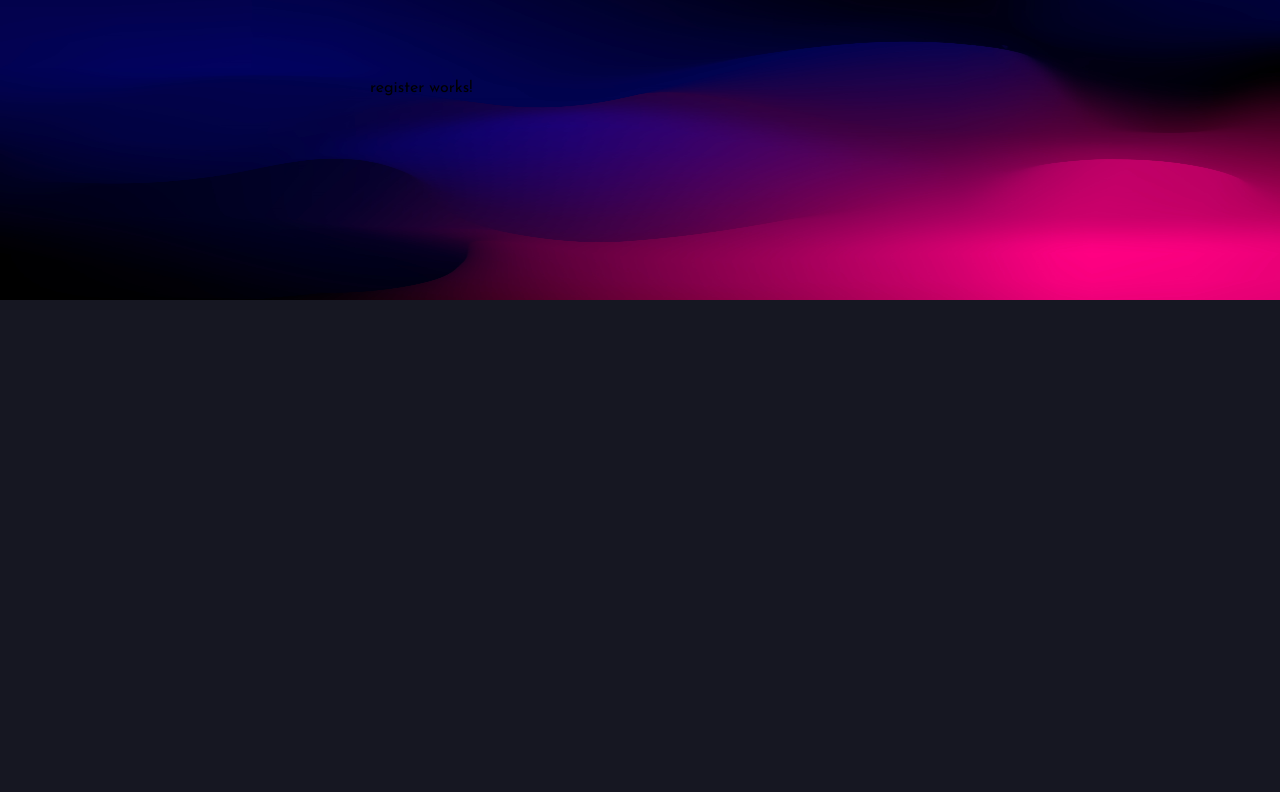
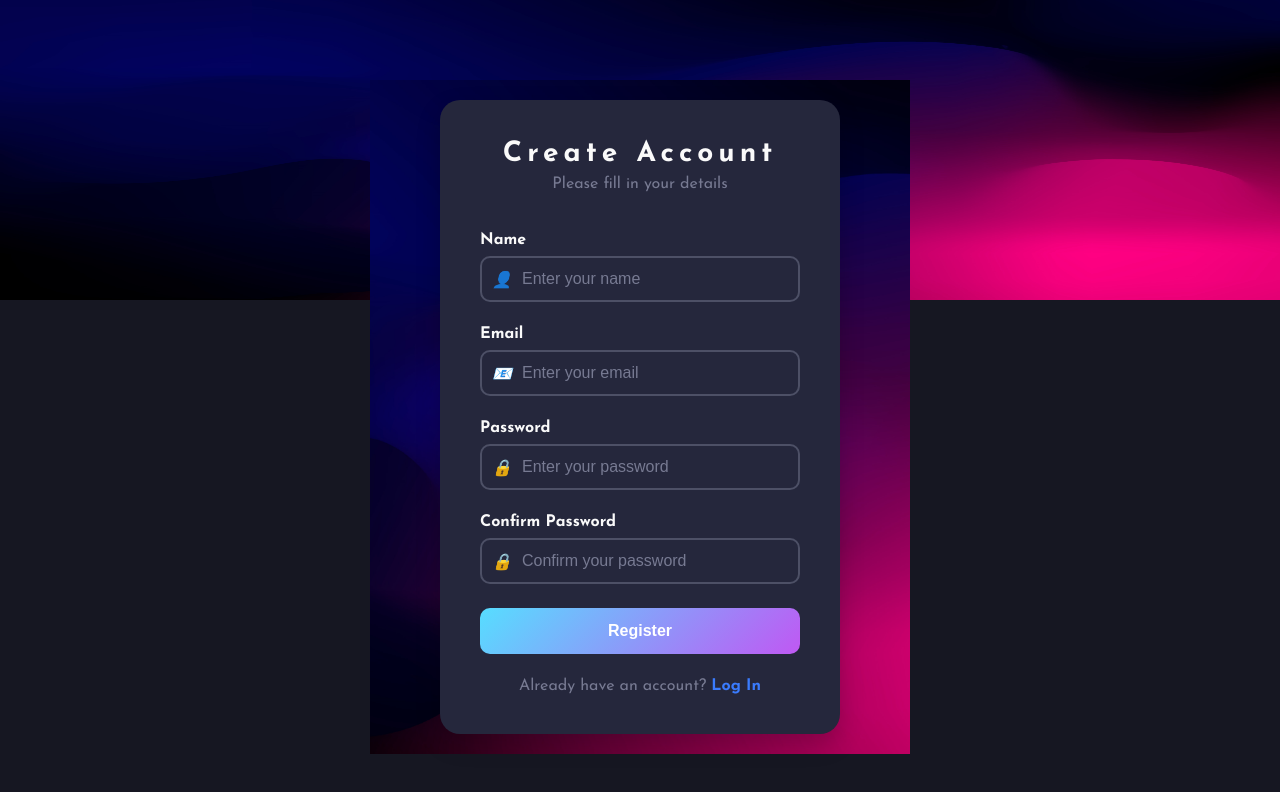
Before and after one commit to DasunNirmal/Todo-List, an Angular app: page /register in a window 1280 px wide. Shown: the top 792 px of the page. Built offline with nearby package versions, Linux system fonts and the light colour scheme.

Commit message:
registration css done and working

```diff
--- a/src/app/components/register/register.component.css
+++ b/src/app/components/register/register.component.css
@@ -0,0 +1,140 @@
+.register-container {
+  min-height: 70vh;
+  display: flex;
+  align-items: center;
+  justify-content: center;
+  background-color: var(--clr-page-bg);
+  background-image: var(--img-bg);
+  background-repeat: no-repeat;
+  background-size: cover;
+  background-position: center;
+  padding: 20px;
+  font-family: var(--ff-sans);
+}
+
+.register-card {
+  background: var(--clr-card-bg);
+  border-radius: 20px;
+  padding: 40px;
+  width: 100%;
+  max-width: 400px;
+  box-shadow: 0 10px 25px rgba(0, 0, 0, 0.2);
+}
+
+.register-header {
+  text-align: center;
+  margin-bottom: 40px;
+}
+
+.register-header h1 {
+  color: var(--clr-primary);
+  font-size: 28px;
+  margin-bottom: 8px;
+  letter-spacing: 0.5rem;
+  font-weight: var(--fw-bold);
+}
+
+.register-header p {
+  color: var(--clr-gb-3);
+  font-size: 16px;
+}
+
+.form-group {
+  margin-bottom: 24px;
+}
+
+.form-group label {
+  display: block;
+  margin-bottom: 8px;
+  color: var(--clr-primary);
+  font-weight: var(--fw-bold);
+}
+
+.input-container {
+  position: relative;
+}
+
+.input-container i {
+  position: absolute;
+  left: 12px;
+  top: 50%;
+  transform: translateY(-50%);
+  color: var(--clr-gb-3);
+}
+
+.input-container input {
+  width: 100%;
+  padding: 12px 12px 12px 40px;
+  border: 2px solid var(--clr-gb-5);
+  border-radius: 10px;
+  font-size: 16px;
+  background: var(--clr-card-bg);
+  color: var(--clr-primary);
+  transition: border-color 0.3s ease;
+}
+
+.input-container input:focus {
+  outline: none;
+  border-color: var(--clr-blue);
+}
+
+.input-container input::placeholder {
+  color: var(--clr-gb-3);
+}
+
+.register-button {
+  width: 100%;
+  padding: 14px;
+  background: linear-gradient(135deg, var(--clr-green), var(--clr-pink));
+  border: none;
+  border-radius: 10px;
+  color: var(--clr-white);
+  font-size: 16px;
+  font-weight: var(--fw-bold);
+  cursor: pointer;
+  transition: transform 0.3s ease;
+}
+
+.register-button:hover {
+  transform: translateY(-2px);
+  opacity: 0.9;
+}
+
+.login-link {
+  text-align: center;
+  margin-top: 24px;
+  color: var(--clr-gb-3);
+}
+
+.login-link a {
+  color: var(--clr-blue);
+  text-decoration: none;
+  font-weight: var(--fw-bold);
+}
+
+.login-link a:hover {
+  opacity: 0.8;
+}
+
+/* ICONS */
+.user-icon::before {
+  content: "👤";
+}
+
+.email-icon::before {
+  content: "📧";
+}
+
+.password-icon::before {
+  content: "🔒";
+}
+
+@media (max-width: 480px) {
+  .register-card {
+    padding: 30px 20px;
+  }
+
+  .register-header h1 {
+    font-size: 24px;
+  }
+}
--- a/src/app/components/register/register.component.html
+++ b/src/app/components/register/register.component.html
@@ -1 +1,68 @@
-<p>register works!</p>
+<div class="register-container">
+  <div class="register-card">
+    <div class="register-header">
+      <h1>Create Account</h1>
+      <p>Please fill in your details</p>
+    </div>
+
+    <form class="register-form">
+      <div class="form-group">
+        <label for="name">Name</label>
+        <div class="input-container">
+          <i class="user-icon"></i>
+          <input
+            type="text"
+            id="name"
+            placeholder="Enter your name"
+            required
+          />
+        </div>
+      </div>
+
+      <div class="form-group">
+        <label for="email">Email</label>
+        <div class="input-container">
+          <i class="email-icon"></i>
+          <input
+            type="email"
+            id="email"
+            placeholder="Enter your email"
+            required
+          />
+        </div>
+      </div>
+
+      <div class="form-group">
+        <label for="password">Password</label>
+        <div class="input-container">
+          <i class="password-icon"></i>
+          <input
+            type="password"
+            id="password"
+            placeholder="Enter your password"
+            required
+          />
+        </div>
+      </div>
+
+      <div class="form-group">
+        <label for="confirmPassword">Confirm Password</label>
+        <div class="input-container">
+          <i class="password-icon"></i>
+          <input
+            type="password"
+            id="confirmPassword"
+            placeholder="Confirm your password"
+            required
+          />
+        </div>
+      </div>
+
+      <button (click)="register()" class="register-button">Register</button>
+
+      <div class="login-link">
+        Already have an account? <a (click)="goToLogin()" style="cursor: pointer;">Log In</a>
+      </div>
+    </form>
+  </div>
+</div>
```
